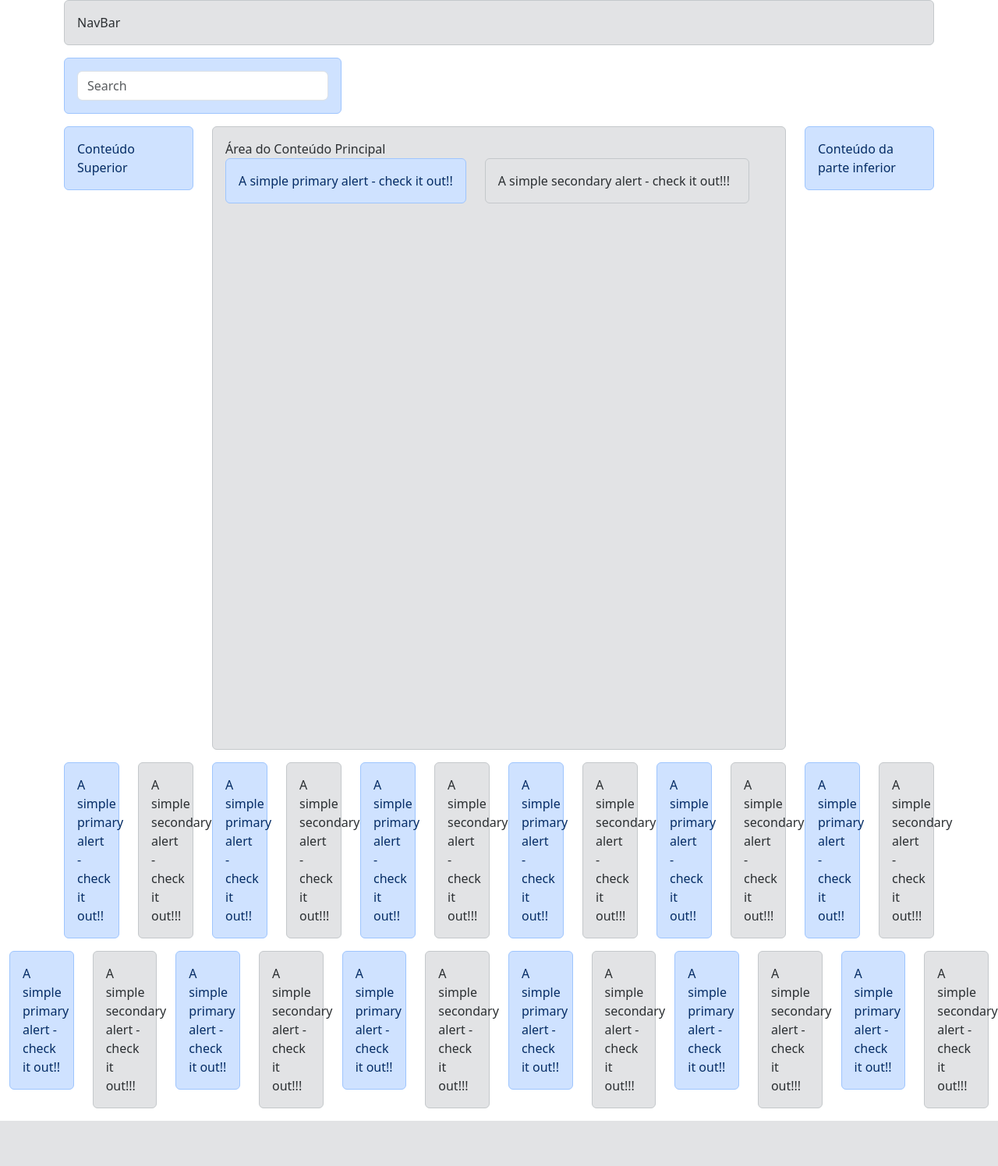
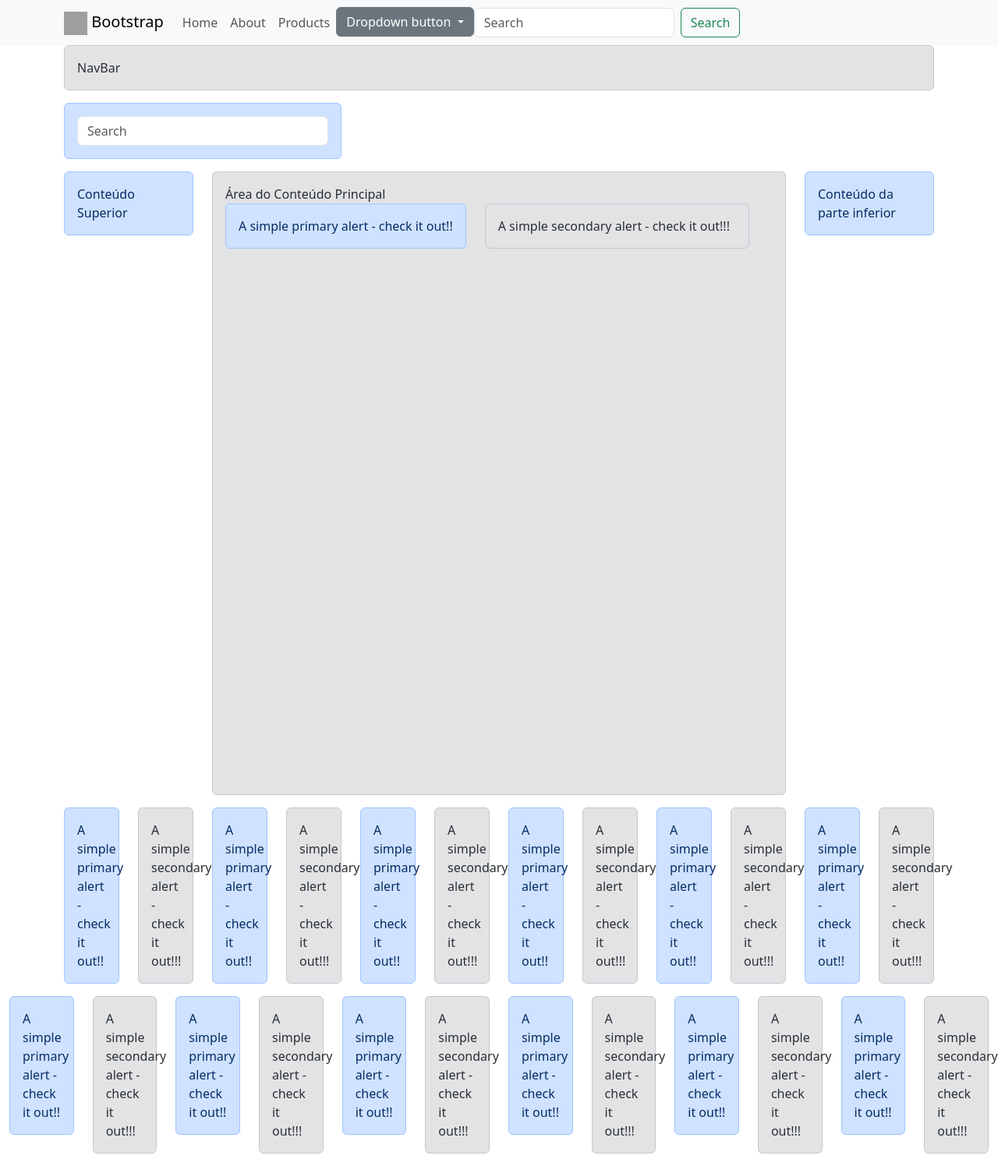
Before and after one commit to Fabio-R-Moraes/django_ecommerce, a Django app: page /bootstrap/ in a window 1280 px wide. Shown: the whole page at 78% size. Before the commit the page ends 1438 px from the top, so only its background shows below. Run offline with Django 5.2, Linux system fonts and the light colour scheme; some libraries are stand-ins or nearby versions; grey boxes are pictures that could not be loaded.

Commit message:
Tutorial Bootstrap 07

```diff
--- a/templates/bootstrap/example.html
+++ b/templates/bootstrap/example.html
@@ -7,6 +7,45 @@
     <link href="https://cdn.jsdelivr.net/npm/bootstrap@5.3.3/dist/css/bootstrap.min.css" rel="stylesheet" integrity="sha384-QWTKZyjpPEjISv5WaRU9OFeRpok6YctnYmDr5pNlyT2bRjXh0JMhjY6hW+ALEwIH" crossorigin="anonymous">
   </head>
   <body>
+    <!-- Image and Text-->
+    <nav class="navbar navbar-expand-md navbar-light bg-light">
+      <div class="container">
+        <a href="#" class="navbar-brand">
+          <img src="https://getbootstrap.com/docs/4.0/assets/brand/bootstrap-solid.svg" width="30" height="30" class="d-inline-block aline-top" alt="'">
+          Bootstrap
+        </a>
+        <button class="navbar-toggler" type="button" data-bs-toggle="collapse" data-bs-target="#navbar-collapse-links" aria-expanded="false" aria-label="Toggle Navigation">
+          <span class="navbar-toggler-icon"></span>
+        </button>
+        <div class="collapse navbar-collapse" id="navbar-collapse-links">
+          <ul class="navbar-nav">
+            <li class="nav-item">
+              <a href="#" class="nav-link">Home</a>
+            </li>
+            <li class="nav-item">
+              <a href="#" class="nav-link">About</a>
+            </li>
+            <li class="nav-item">
+              <a href="#" class="nav-link">Products</a>
+            </li>
+            <div class="dropdown">
+              <button class="btn btn-secondary dropdown-toggle" type="button" data-bs-toggle="dropdown" aria-expanded="false">
+                Dropdown button
+              </button>
+              <ul class="dropdown-menu">
+                <li><a class="dropdown-item" href="#">Action</a></li>
+                <li><a class="dropdown-item" href="#">Another action</a></li>
+                <li><a class="dropdown-item" href="#">Something else here</a></li>
+              </ul>
+            </div>
+          </ul>
+          <form class="d-flex" role="search">
+            <input class="form-control me-2" type="search" placeholder="Search" aria-label="Search">
+            <button class="btn btn-outline-success my-2 my-sm-0" type="submit">Search</button>
+          </form>
+        </div>
+      </div>
+    </nav>
     <div class="container">
       <div class="row">
         <div class="col-12">
```
